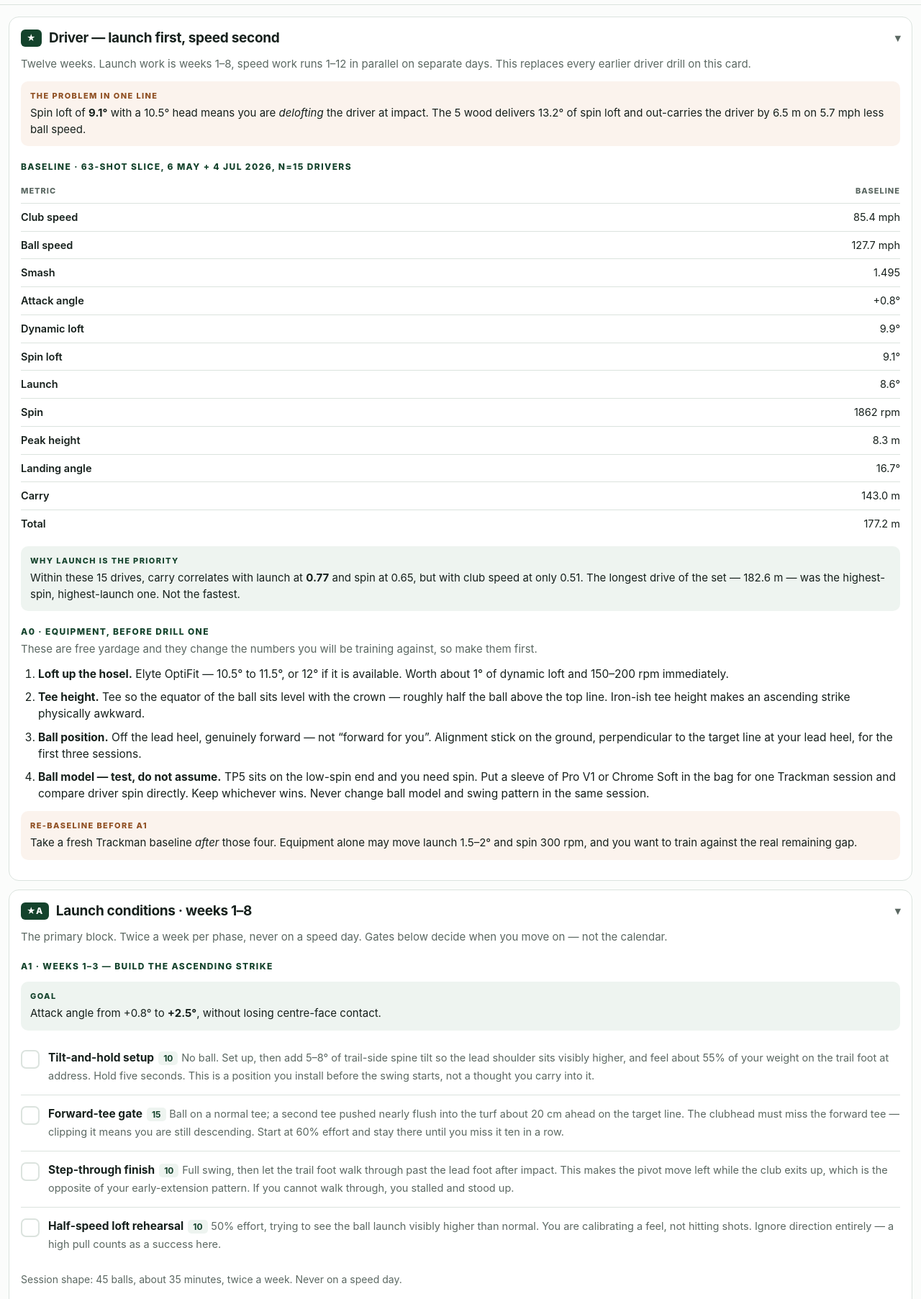
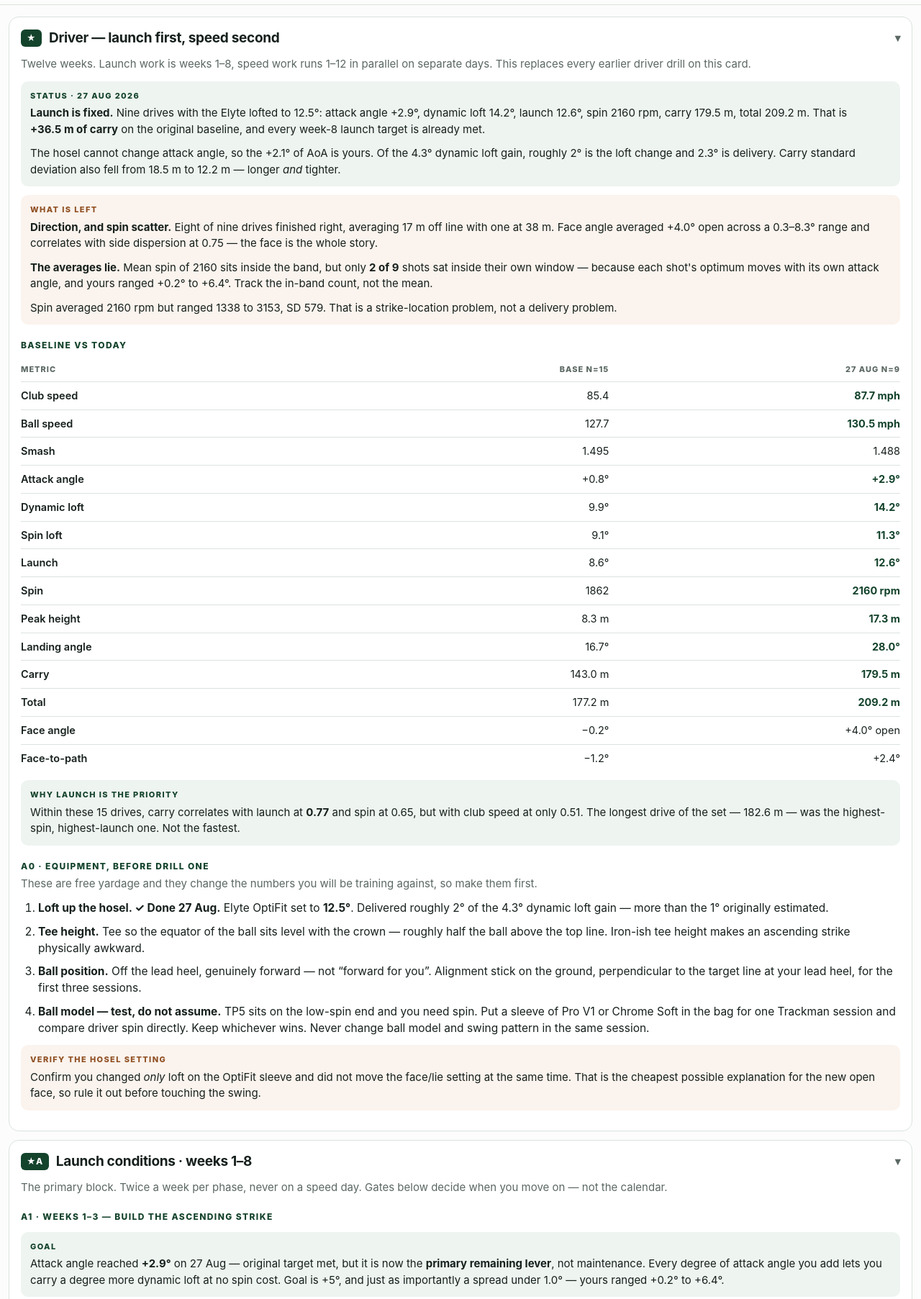
Before and after one commit to tommiriipinen/golf-range-card, a plain HTML site: page index.html in a window 1280 px wide. Shown: the part 158-1963 px from the top of the page at 72% size. Drawn offline with Linux system fonts and the light colour scheme.

Commit message:
Correct driver spin band to 2000-2400 from TrackMan optimizer
Old 2300-2450 target came from a ball-speed lookup that ignored attack
angle; optimal spin falls as AoA rises. Update baseline to 27 Aug session,
add face angle and spin spread as tracked metrics, revise face-to-path
guidance now that it has flipped open.

```diff
--- a/index.html
+++ b/index.html
@@ -1,5 +1,5 @@
 <!DOCTYPE html>
-<html lang="en" data-built="25 Aug 2026">
+<html lang="en" data-built="27 Aug 2026">
 <head>
 <meta charset="utf-8">
 <meta name="viewport" content="width=device-width, initial-scale=1, viewport-fit=cover">
@@ -209,28 +209,38 @@
   <div class="body">
     <p class="lede">Twelve weeks. Launch work is weeks 1–8, speed work runs 1–12 in parallel on separate days. This replaces every earlier driver drill on this card.</p>
 
-    <div class="note warn">
-      <span class="lbl">The problem in one line</span>
-      <p>Spin loft of <strong>9.1°</strong> with a 10.5° head means you are <em>delofting</em> the driver at impact. The 5 wood delivers 13.2° of spin loft and out-carries the driver by 6.5&nbsp;m on 5.7&nbsp;mph less ball speed.</p>
+    <div class="note">
+      <span class="lbl">Status · 27 Aug 2026</span>
+      <p><strong>Launch is fixed.</strong> Nine drives with the Elyte lofted to 12.5°: attack angle +2.9°, dynamic loft 14.2°, launch 12.6°, spin 2160&nbsp;rpm, carry 179.5&nbsp;m, total 209.2&nbsp;m. That is <strong>+36.5&nbsp;m of carry</strong> on the original baseline, and every week-8 launch target is already met.</p>
+      <p>The hosel cannot change attack angle, so the +2.1° of AoA is yours. Of the 4.3° dynamic loft gain, roughly 2° is the loft change and 2.3° is delivery. Carry standard deviation also fell from 18.5&nbsp;m to 12.2&nbsp;m — longer <em>and</em> tighter.</p>
     </div>
 
-    <h3>Baseline · 63-shot slice, 6 May + 4 Jul 2026, n=15 drivers</h3>
+    <div class="note warn">
+      <span class="lbl">What is left</span>
+      <p><strong>Direction, and spin scatter.</strong> Eight of nine drives finished right, averaging 17&nbsp;m off line with one at 38&nbsp;m. Face angle averaged +4.0° open across a 0.3–8.3° range and correlates with side dispersion at 0.75 — the face is the whole story.</p>
+      <p><strong>The averages lie.</strong> Mean spin of 2160 sits inside the band, but only <strong>2 of 9</strong> shots sat inside their own window — because each shot's optimum moves with its own attack angle, and yours ranged +0.2° to +6.4°. Track the in-band count, not the mean.</p>
+      <p>Spin averaged 2160&nbsp;rpm but ranged 1338 to 3153, SD 579. That is a strike-location problem, not a delivery problem.</p>
+    </div>
+
+    <h3>Baseline vs today</h3>
     <div class="scroll">
       <table class="tbl">
-        <thead><tr><th>Metric</th><th>Baseline</th></tr></thead>
+        <thead><tr><th>Metric</th><th>Base n=15</th><th>27 Aug n=9</th></tr></thead>
         <tbody>
-          <tr><td>Club speed</td><td>85.4 mph</td></tr>
-          <tr><td>Ball speed</td><td>127.7 mph</td></tr>
-          <tr><td>Smash</td><td>1.495</td></tr>
-          <tr><td>Attack angle</td><td>+0.8°</td></tr>
-          <tr><td>Dynamic loft</td><td>9.9°</td></tr>
-          <tr><td>Spin loft</td><td>9.1°</td></tr>
-          <tr><td>Launch</td><td>8.6°</td></tr>
-          <tr><td>Spin</td><td>1862 rpm</td></tr>
-          <tr><td>Peak height</td><td>8.3 m</td></tr>
-          <tr><td>Landing angle</td><td>16.7°</td></tr>
-          <tr><td>Carry</td><td>143.0 m</td></tr>
-          <tr><td>Total</td><td>177.2 m</td></tr>
+          <tr><td>Club speed</td><td>85.4</td><td class="goal">87.7 mph</td></tr>
+          <tr><td>Ball speed</td><td>127.7</td><td class="goal">130.5 mph</td></tr>
+          <tr><td>Smash</td><td>1.495</td><td>1.488</td></tr>
+          <tr><td>Attack angle</td><td>+0.8°</td><td class="goal">+2.9°</td></tr>
+          <tr><td>Dynamic loft</td><td>9.9°</td><td class="goal">14.2°</td></tr>
+          <tr><td>Spin loft</td><td>9.1°</td><td class="goal">11.3°</td></tr>
+          <tr><td>Launch</td><td>8.6°</td><td class="goal">12.6°</td></tr>
+          <tr><td>Spin</td><td>1862</td><td class="goal">2160 rpm</td></tr>
+          <tr><td>Peak height</td><td>8.3 m</td><td class="goal">17.3 m</td></tr>
+          <tr><td>Landing angle</td><td>16.7°</td><td class="goal">28.0°</td></tr>
+          <tr><td>Carry</td><td>143.0 m</td><td class="goal">179.5 m</td></tr>
+          <tr><td>Total</td><td>177.2 m</td><td class="goal">209.2 m</td></tr>
+          <tr><td>Face angle</td><td>−0.2°</td><td>+4.0° open</td></tr>
+          <tr><td>Face-to-path</td><td>−1.2°</td><td>+2.4°</td></tr>
         </tbody>
       </table>
     </div>
@@ -243,14 +253,14 @@
     <h3>A0 · Equipment, before drill one</h3>
     <p class="lede">These are free yardage and they change the numbers you will be training against, so make them first.</p>
     <ol class="proto">
-      <li><strong>Loft up the hosel.</strong> Elyte OptiFit — 10.5° to 11.5°, or 12° if it is available. Worth about 1° of dynamic loft and 150–200&nbsp;rpm immediately.</li>
+      <li><strong>Loft up the hosel. ✓ Done 27 Aug.</strong> Elyte OptiFit set to <strong>12.5°</strong>. Delivered roughly 2° of the 4.3° dynamic loft gain — more than the 1° originally estimated.</li>
       <li><strong>Tee height.</strong> Tee so the equator of the ball sits level with the crown — roughly half the ball above the top line. Iron-ish tee height makes an ascending strike physically awkward.</li>
       <li><strong>Ball position.</strong> Off the lead heel, genuinely forward — not “forward for you”. Alignment stick on the ground, perpendicular to the target line at your lead heel, for the first three sessions.</li>
       <li><strong>Ball model — test, do not assume.</strong> TP5 sits on the low-spin end and you need spin. Put a sleeve of Pro V1 or Chrome Soft in the bag for one Trackman session and compare driver spin directly. Keep whichever wins. Never change ball model and swing pattern in the same session.</li>
     </ol>
     <div class="note warn">
-      <span class="lbl">Re-baseline before A1</span>
-      <p>Take a fresh Trackman baseline <em>after</em> those four. Equipment alone may move launch 1.5–2° and spin 300&nbsp;rpm, and you want to train against the real remaining gap.</p>
+      <span class="lbl">Verify the hosel setting</span>
+      <p>Confirm you changed <em>only</em> loft on the OptiFit sleeve and did not move the face/lie setting at the same time. That is the cheapest possible explanation for the new open face, so rule it out before touching the swing.</p>
     </div>
   </div>
 </section>
@@ -263,7 +273,7 @@
     <h3>A1 · Weeks 1–3 — build the ascending strike</h3>
     <div class="note">
       <span class="lbl">Goal</span>
-      <p>Attack angle from +0.8° to <strong>+2.5°</strong>, without losing centre-face contact.</p>
+      <p>Attack angle reached <strong>+2.9°</strong> on 27 Aug — original target met, but it is now the <strong>primary remaining lever</strong>, not maintenance. Every degree of attack angle you add lets you carry a degree more dynamic loft at no spin cost. Goal is +5°, and just as importantly a spread under 1.0° — yours ranged +0.2° to +6.4°.</p>
     </div>
     <div id="drills-dl1"></div>
     <p class="shape">Session shape: 45 balls, about 35 minutes, twice a week. Never on a speed day.</p>
@@ -271,7 +281,9 @@
     <h3>A2 · Weeks 4–6 — add dynamic loft</h3>
     <div class="note">
       <span class="lbl">Goal</span>
-      <p>Dynamic loft from ~10° to <strong>14°</strong>, spin loft to ~11.5°. Attack angle alone will not do it — raising AoA <em>reduces</em> spin loft, so dynamic loft has to climb faster than attack angle does.</p>
+      <p>Dynamic loft reached <strong>14.2°</strong> on 27 Aug and spin loft 11.3°. <strong>A2's original premise is now inverted.</strong> It said dynamic loft must climb faster than attack angle. That was right at 9.1° of spin loft; it is wrong at 11.3°.</p>
+      <p>Optimal launch for your +2.9° delivery is about 14.5° and you are at 12.6°. Your own numbers give launch ≈ 0.95 × dynamic loft and about 203&nbsp;rpm per degree of spin loft, so buying that 2° of launch from loft alone adds ~400&nbsp;rpm and puts you at 2560 — out the top of the band.</p>
+      <p><strong>Raise attack angle and dynamic loft together, keeping spin loft at ~11.3°.</strong> Target: AoA +5°, dynamic loft ~16.3°, launch ~14.5°, spin unchanged near 2160.</p>
     </div>
     <div id="drills-dl2"></div>
     <p class="shape">Session shape: 40 balls plus rehearsals, about 40 minutes, twice a week.</p>
@@ -281,7 +293,7 @@
 
     <div class="note warn">
       <span class="lbl">Gates</span>
-      <p>Do not advance A1 → A2 until attack angle averages <strong>≥ +2.0°</strong> across a 10-shot benchmark. Do not advance A2 → A3 until spin is <strong>≥ 2200 rpm on 6 of 10</strong>.</p>
+      <p>A1 and A2 gates are both <strong>cleared</strong> as of 27 Aug. Advance to A3. New gate out of A3: face angle within <strong>±2°</strong> on 7 of 10, with spin staying between 2000 and 2400 rpm.</p>
     </div>
   </div>
 </section>
@@ -336,25 +348,37 @@
   <h2><span class="badge">★T</span>Driver targets &amp; checkpoints<span class="chev">▾</span></h2>
   <div class="body">
     <p class="lede">Benchmark on Trackman every two weeks: 10 drivers, full routine, log all of the below. Numbers go in the scorecard.</p>
+
+    <div class="note warn">
+      <span class="lbl">Spin band corrected — 27 Aug</span>
+      <p>Earlier targets of 2300–2450&nbsp;rpm were <strong>wrong</strong>. They came from a ball-speed lookup that ignored attack angle. Optimal spin falls sharply as attack angle rises — hitting up is <em>how</em> you get height without paying for it in spin.</p>
+      <p>Trackman's own optimizer, computed against your actual +2.9° delivery, gives <strong>2000–2400&nbsp;rpm</strong>. Use that. At 2160 you are already inside it, so spin is no longer something to chase upward — only something to keep consistent.</p>
+    </div>
+
     <div class="scroll">
       <table class="tbl">
-        <thead><tr><th>Metric</th><th>Base</th><th>Wk 4</th><th>Wk 8</th><th>Wk 12</th></tr></thead>
+        <thead><tr><th>Metric</th><th>Base</th><th>27 Aug</th><th>Goal</th></tr></thead>
         <tbody>
-          <tr><td>Attack angle</td><td>+0.8°</td><td>+2.0°</td><td>+3.0°</td><td class="goal">+3.5°</td></tr>
-          <tr><td>Dynamic loft</td><td>9.9°</td><td>12.0°</td><td>14.0°</td><td class="goal">15.0°</td></tr>
-          <tr><td>Spin loft</td><td>9.1°</td><td>10.5°</td><td>11.5°</td><td class="goal">12.5°</td></tr>
-          <tr><td>Launch</td><td>8.6°</td><td>11.0°</td><td>12.5°</td><td class="goal">13.5°</td></tr>
-          <tr><td>Spin</td><td>1862</td><td>2100</td><td>2300</td><td class="goal">2450</td></tr>
-          <tr><td>Peak height</td><td>8.3 m</td><td>14 m</td><td>19 m</td><td class="goal">22 m</td></tr>
-          <tr><td>Landing angle</td><td>16.7°</td><td>26°</td><td>33°</td><td class="goal">37°</td></tr>
-          <tr><td>Club speed</td><td>85.4</td><td>86.5</td><td>88.0</td><td class="goal">90.0</td></tr>
-          <tr><td>Carry</td><td>143 m</td><td>165 m</td><td>182 m</td><td class="goal">195 m</td></tr>
+          <tr><td>Attack angle</td><td>+0.8°</td><td>+2.9°</td><td class="goal">+5.0°</td></tr>
+          <tr><td>AoA spread (SD)</td><td>—</td><td>1.86°</td><td class="goal">&lt; 1.0°</td></tr>
+          <tr><td>Dynamic loft</td><td>9.9°</td><td>14.2°</td><td class="goal">16.3°</td></tr>
+          <tr><td>Spin loft</td><td>9.1°</td><td>11.3°</td><td class="goal">hold 11.3°</td></tr>
+          <tr><td>Launch</td><td>8.6°</td><td>12.6°</td><td class="goal">14.5°</td></tr>
+          <tr><td>Spin</td><td>1862</td><td>2160</td><td class="goal">2000–2400</td></tr>
+          <tr><td>Spin spread (SD)</td><td>—</td><td>579</td><td class="goal">&lt; 300</td></tr>
+          <tr><td>Shots in own window</td><td>—</td><td>2 of 9</td><td class="goal">7 of 10</td></tr>
+          <tr><td>Face angle</td><td>−0.2°</td><td>+4.0°</td><td class="goal">±2°</td></tr>
+          <tr><td>Peak height</td><td>8.3 m</td><td>17.3 m</td><td class="goal">21 m</td></tr>
+          <tr><td>Landing angle</td><td>16.7°</td><td>28.0°</td><td class="goal">33°</td></tr>
+          <tr><td>Club speed</td><td>85.4</td><td>87.7</td><td class="goal">90.0</td></tr>
+          <tr><td>Carry</td><td>143 m</td><td>179.5 m</td><td class="goal">192 m</td></tr>
         </tbody>
       </table>
     </div>
+
     <div class="note">
-      <span class="lbl">Expected split of the gain</span>
-      <p>Roughly <strong>45–50&nbsp;m from launch conditions</strong> and 12–18&nbsp;m from speed. If after week 8 the carry number has barely moved but launch and spin are on target, the problem is elsewhere and worth a fitting rather than more reps.</p>
+      <span class="lbl">Where the remaining gain lives</span>
+      <p>Launch conditions have delivered <strong>36.5&nbsp;m</strong> of the projected 45–50&nbsp;m already. Perhaps 10&nbsp;m of launch work remains. The rest now comes from Block B speed and from strike consistency — not from more loft.</p>
     </div>
   </div>
 </section>
@@ -362,10 +386,12 @@
 <section id="dvn">
   <h2><span class="badge">★N</span>Driver caveats<span class="chev">▾</span></h2>
   <div class="body">
-    <div class="trap"><b>The 5 wood comparison is thin</b><span>Five shots across two sessions. Treat the 4.0 mph speed gap as directional, not as a measurement.</span></div>
+    <div class="trap"><b>The 5 wood comparison is thin</b><span>Five shots across two sessions in the original baseline. It served its purpose — it identified the problem — but never treat the 4.0 mph speed gap as a measurement.</span></div>
+    <div class="trap"><b>27 Aug is nine shots</b><span>One session. The launch gains are large enough to be real, but the face angle finding is not yet. Confirm before acting on it.</span></div>
     <div class="trap"><b>Spin may be estimated, not measured</b><span>If any baseline shots are virtual-range strokes, check the <code>reducedAccuracy</code> flag on the slice before treating 1862 rpm as gospel. If spin is estimated, re-baseline on a real range or a radar-confirmed session before committing to the A0 loft change.</span></div>
     <div class="trap"><b>Block A works with your existing pattern, not against it</b><span>Early extension → low point behind the ball → thin high-face strikes. An ascending strike actually wants the low point behind the ball; what it does not want is the shaft lean. Watch that A1 does not quietly reintroduce early extension as a way of getting the ball higher.</span></div>
-    <div class="trap"><b>Leave face-to-path alone</b><span>It stays closed in this data and it is the smaller lever. Launch is the bigger one, and the two fixes interfere with each other.</span></div>
+    <div class="trap"><b>Face-to-path has flipped — watch it, do not chase it yet</b><span>It was −1.2° closed at baseline and is +2.4° open on 27 Aug, with face angle +4.0°. The open face shows on driver and 4 hybrid but not on the 9 wood or irons — long clubs and tee shots only, which is the signature of hanging back to help the ball up. Check the hosel setting and your alignment first. If it is still +4° next session with sticks down, it is real and worth working. Nine shots is not enough to start rebuilding a face pattern on.</span></div>
+    <div class="trap"><b>The old spin targets were wrong</b><span>2300–2450&nbsp;rpm came from a ball-speed lookup that ignored attack angle. Trackman's optimizer, run against the actual +2.9° delivery, says 2000–2400. Corrected 27 Aug. Whenever the optimizer output is available, it beats any generic table — including the one in the trackman-pipeline viz spec.</span></div>
   </div>
 </section>
 
@@ -503,14 +529,16 @@ const DRILLS = {
     ["Half-speed loft rehearsal","10","50% effort, trying to see the ball launch visibly higher than normal. You are calibrating a feel, not hitting shots. Ignore direction entirely — a high pull counts as a success here."]
   ],
   dl2:[
+    ["Tee ladder","15","Three heights, five balls each: normal, then one tee-length higher, then higher again. Higher tees force attack angle up without you consciously steering it, and attack angle is now the lever that lets you add loft for free. Note where the strike moves on the face as you go up."],
     ["Handle-back impact feel","12","The feel is that the grip end has not run ahead of the clubhead at impact. Exaggerate it: try to feel the clubhead passing the hands before the ball. It will feel like a scoop and it will not be one. Check it on Trackman, never by feel."],
     ["High-window shots","15","Pick a tree or a point on the range netting and try to launch the ball over it. Height is the only success criterion; where the ball finishes is not information today."],
     ["Trail-hand-only swings","10","No ball, half speed, trail hand alone on the club. Keeps the trail wrist from flattening early into shaft lean — the move that quietly deletes your dynamic loft."],
-    ["Numbers-up full swings","15","Stand where you can see launch angle after every shot. Target 12°+. Say the number out loud before you look at it. Building the feel-to-real map is the whole point of the drill."]
+    ["Numbers-up full swings","15","Stand where you can see attack angle and launch after every shot. Target AoA +5° and launch 14.5°. Watch spin loft stay near 11.3° — if spin loft climbs, you are adding loft without adding attack angle, and spin will follow it out the top of the band."]
   ],
   dl3:[
-    ["Nine-shot gate test","9","One ball at a time, full pre-shot routine, 60 seconds between. Pass = 6 of 9 at launch ≥ 12° and spin ≥ 2200 rpm. This is the scoring drill for the block."],
-    ["Alternating clubs","12","Driver, 5 wood, driver, 5 wood. The 5 wood already delivers the conditions you want, so you are borrowing its feel. Notice what changes between the two and take that difference back to the driver."],
+    ["Nine-shot gate test","9","One ball at a time, full pre-shot routine, 60 seconds between. Pass = 6 of 9 with attack angle ≥ +4°, spin between 2000 and 2400 rpm, and face angle within ±2°. Judge each shot on its own numbers, never on the nine-shot average — the average passed on 27 Aug while 7 of 9 shots failed."],
+    ["Alignment stick check","every","Sticks down for every driver session until the face settles. You moved ball position forward in A1, which moves the shoulders with it — an open face with a mildly right path is very often just aim. Rule out the free explanation before working on the expensive one."],
+    ["Alternating clubs","12","Driver, 5 wood, driver, 5 wood. The 5 wood already delivers the conditions you want, so you are borrowing its feel. Watch whether the trail shoulder keeps working down and through, or whether you stall to lift the ball — the stall is what leaves the face open."],
     ["Course-sim tee shots","10","Ten balls, each to a different imagined fairway width, alternating targets. No swing thoughts allowed. If the pattern survives this, it survives the first tee."]
   ]
 };
@@ -532,15 +560,19 @@ const SCORE = [
   ["Chip line drill (of 20)","18"],
   ["Mark after ball, 9-iron (of 10)","9"],
   ["Mark after ball, 7-iron (of 10)","8"],
-  ["Driver attack angle","+2.0 → +3.5°"],
-  ["Driver dynamic loft","12 → 15°"],
-  ["Driver spin loft","10.5 → 12.5°"],
-  ["Driver launch","11 → 13.5°"],
-  ["Driver spin","2100 → 2450"],
-  ["Driver peak height","14 → 22 m"],
-  ["Driver landing angle","26 → 37°"],
-  ["Driver club speed","86.5 → 90"],
-  ["Driver carry","165 → 195 m"],
+  ["Driver attack angle","+2.9 → +5.0°"],
+  ["Driver AoA spread (SD)","< 1.0°"],
+  ["Driver dynamic loft","14.2 → 16.3°"],
+  ["Driver spin loft","hold 11.3°"],
+  ["Driver launch","12.6 → 14.5°"],
+  ["Driver spin","2000–2400"],
+  ["Driver spin spread (SD)","< 300"],
+  ["Shots in own window (of 10)","7"],
+  ["Driver face angle","±2°"],
+  ["Driver peak height","17.3 → 21 m"],
+  ["Driver landing angle","28 → 33°"],
+  ["Driver club speed","87.7 → 90"],
+  ["Driver carry","179.5 → 192 m"],
   ["Speed stick, light / dominant side","log every session"]
 ];
 
@@ -552,14 +584,16 @@ const TRAPS = [
   ["Practising low point on mats","The club skids. Mats will tell you it's solved when it isn't."],
   ["Blaming your swing for iron spin","Check the loft on the club first."],
   ["Pushing through wrist pain","One painful session rebuilds the flinch faster than a month of drills removes it."],
-  ["Trying to stop the lead leg extending","Kills speed you can't spare at 85 mph. The pelvis goes back and away, not toward the ball."],
+  ["Trying to stop the lead leg extending","Kills speed you can't spare at 88 mph. The pelvis goes back and away, not toward the ball."],
   ["Standing closer to cure toe strikes","Treats the symptom and usually worsens early extension."],
   ["Bending the lie angles now","You'd be fitting irons to a delivery you're actively changing."],
   ["\"Hitting down\" by chopping","Steepening with the hands moves low point backwards. Pressure and rotation, never arms."],
   ["Mixing launch work and speed work","Block A and Block B never share a session. Overspeed swings leave nothing for a fine-motor change, and the two intents pull in opposite directions."],
-  ["Driver work when tired","Early extension and the closed face both worsen under fatigue, and a tired ascending strike turns into a stand-up."],
+  ["Driver work when tired","Early extension and face control both worsen under fatigue, and a tired ascending strike turns into a stand-up."],
   ["Getting the ball up by standing up","Early extension is a cheap way to add height that costs strike and speed. Loft comes from the clubface, not from the pelvis."],
-  ["Chasing face-to-path this block","It stays closed in the data and it is the smaller lever. Launch first; the two fixes interfere with each other."],
+  ["Chasing more spin loft","You are at 11.3° and 2160 rpm. Adding loft without adding attack angle pushes spin out the top of the 2000–2400 band. Loft and attack angle now move together or not at all."],
+  ["Judging a session by its averages","On 27 Aug the mean spin sat inside the band while 7 of 9 individual shots sat outside their own. Count shots in window; the mean can be right when nothing else is."],
+  ["Rebuilding the face off nine shots","The +4° open face may be alignment, may be the hosel, may be one session. Check sticks and the OptiFit setting before touching the swing — a face rebuild now risks the launch gains you just bought."],
   ["Using range driver speed as the speed number","It is contaminated by whatever Block A is doing to your swing. Track light stick, dominant side, set 1 rep 6."],
   ["Overspeed swings on cold tissue","Six minutes of warm-up, every session, no exceptions. Ribs and lower backs are how people pay for skipping it."],
   ["Skipping the non-dominant reps","Swinging left-handed feels silly and looks worse. It is still where most of the neuromuscular gain lives, and it is what stops twelve weeks of maximum-effort swings loading one side of your spine."],
@@ -572,7 +606,7 @@ const K = "grc.v5.";
 const load = k => { try { return JSON.parse(localStorage.getItem(K+k)) || {}; } catch(e){ return {}; } };
 const save = (k,v) => { try { localStorage.setItem(K+k, JSON.stringify(v)); } catch(e){} };
 
-let checks = load("checks"), scores = load("score"), rung = load("rung").n || 0;
+let checks = load("checks"), scores = load("score.v2"), rung = load("rung").n || 0;
 
 function drillRow(block, i, [nm, reps, ds]){
   const id = block+i, on = !!checks[id];
@@ -618,7 +652,7 @@ SCORE.forEach(([m,t],i) => {
   tr.innerHTML = `<td class="m">${m}</td><td class="t">${t}</td>
     <td style="text-align:right"><input type="text" inputmode="decimal" value="${scores[i]||""}"></td>`;
   tr.querySelector("input").addEventListener("input", e => {
-    scores[i] = e.target.value; save("score", scores);
+    scores[i] = e.target.value; save("score.v2", scores);
   });
   rows.appendChild(tr);
 });
```
